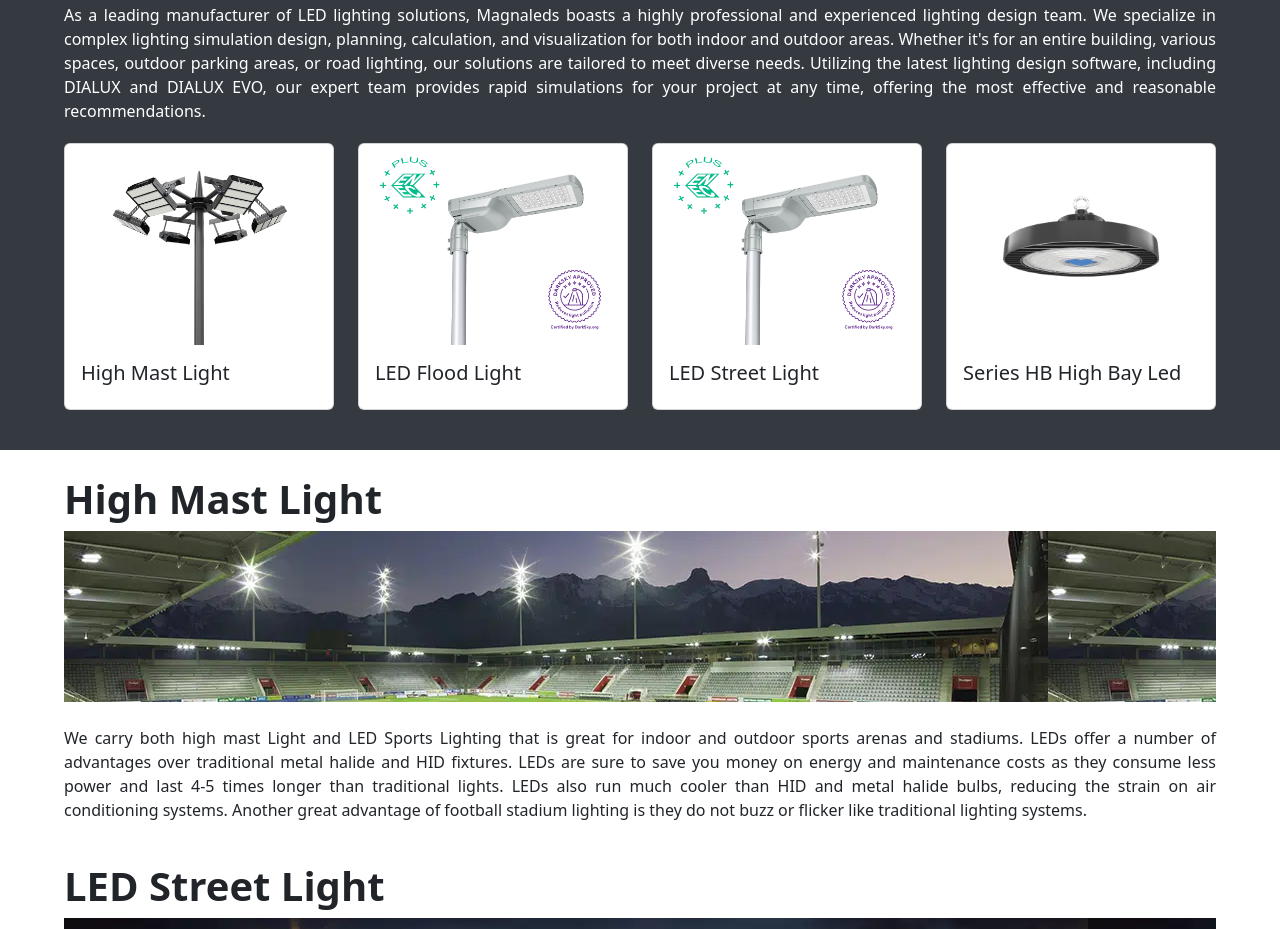
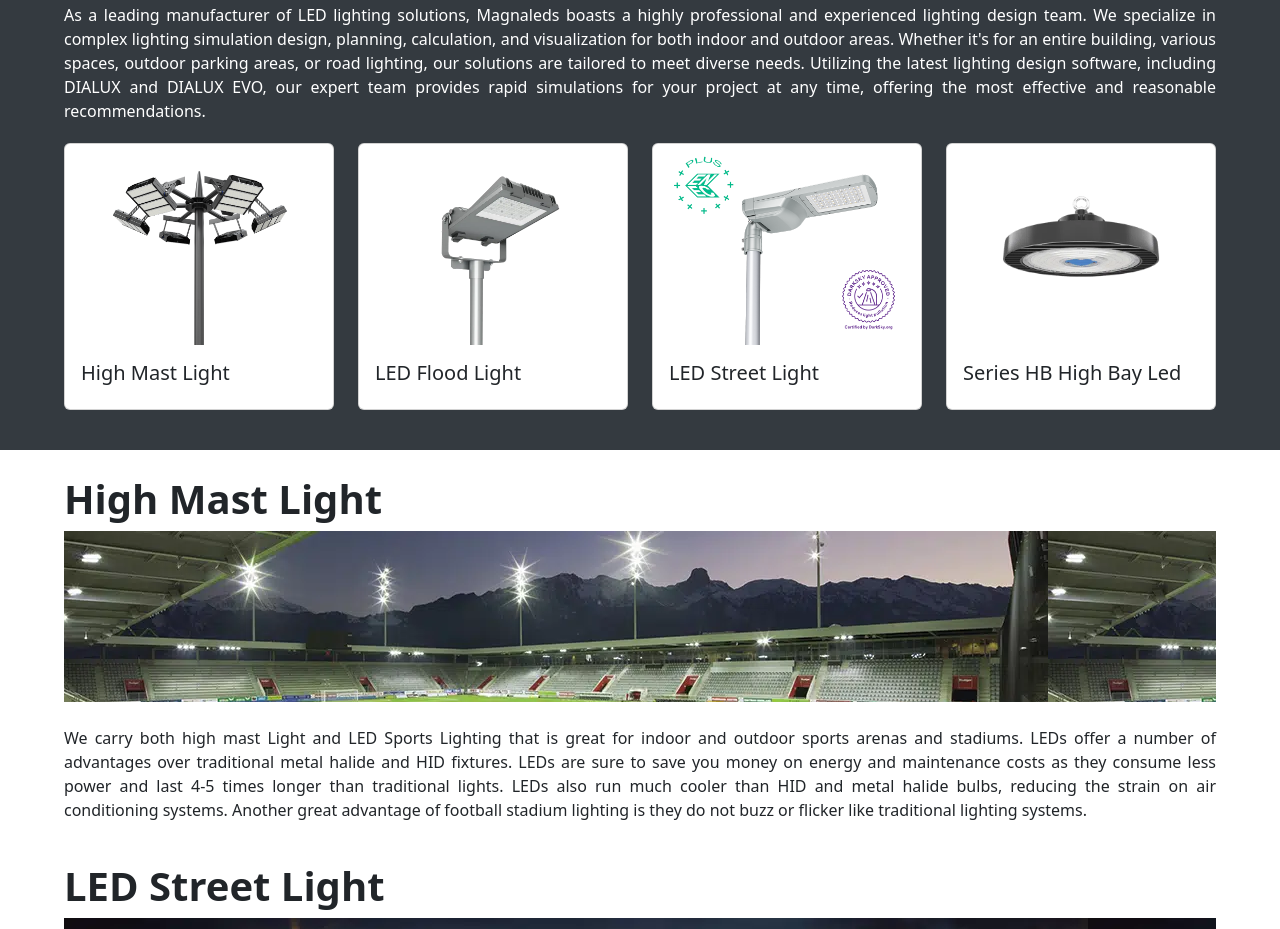
Before and after one commit to proxmeru/magnaleds, a plain HTML site: page index.html in a window 1280 px wide. Shown: the part 2800-3729 px from the top of the page. Drawn offline with nearby package versions, Linux system fonts and the light colour scheme.

Commit message:
actualizado

```diff
--- a/index.html
+++ b/index.html
@@ -443,7 +443,7 @@
 
                 <div class="col-md-3 mb-4">
                     <div class="card">
-                        <img src="img/streetlight.webp"
+                        <img src="img/ledfloodlight.png"
                             class="card-img-top" alt="..." style="width: 100%; height: 100%">
                         <div class="card-body">
                             <h5 class="card-title">LED Flood Light</h5>
```
